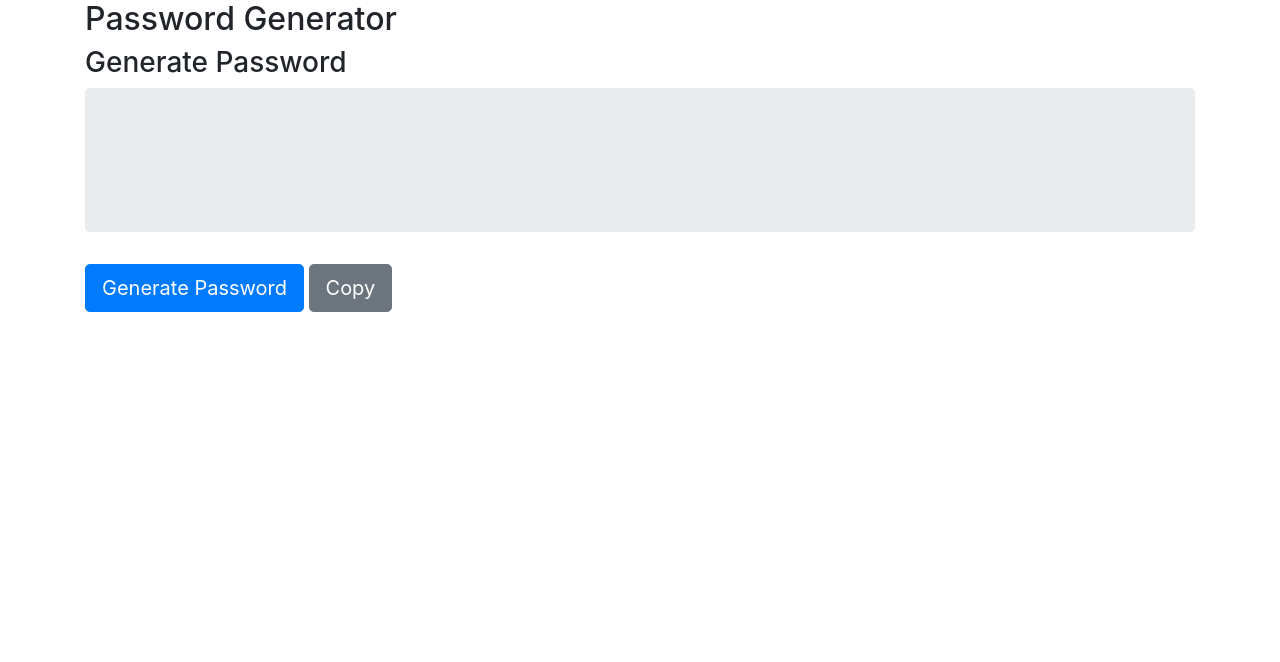
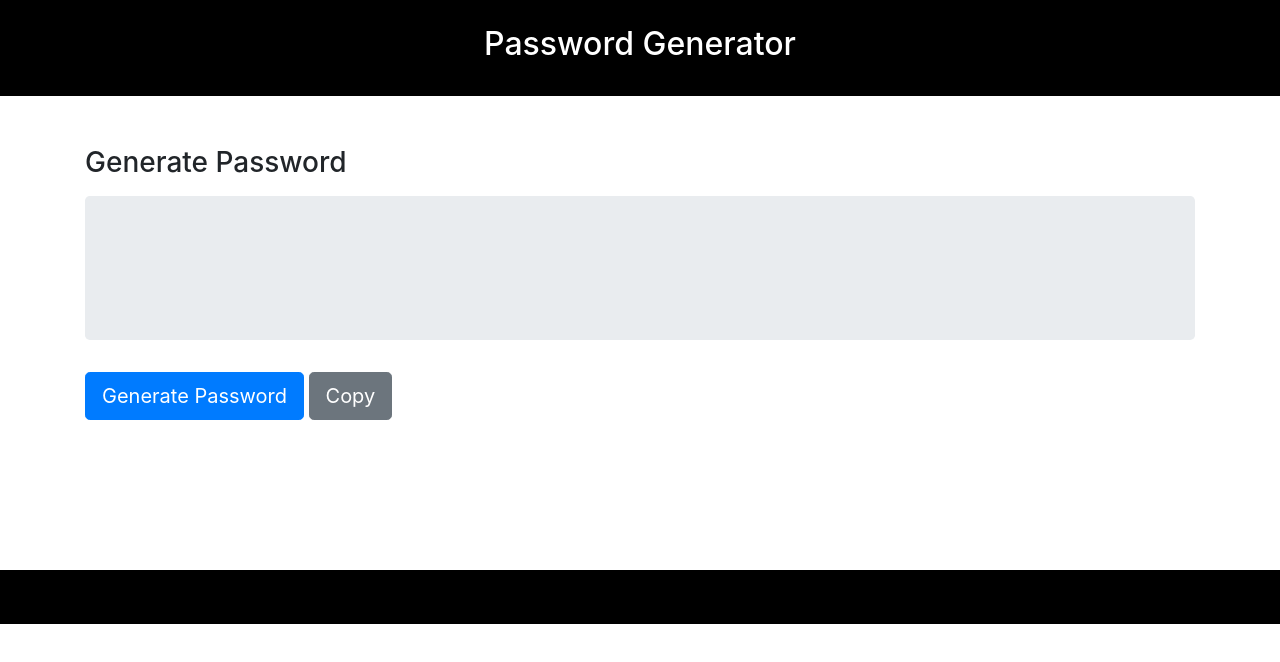
Before and after one commit to 7-Spades/Au-Homework-3, a plain HTML site: page index.html in a window 1280 px wide. Drawn offline with nearby package versions, Linux system fonts and the light colour scheme.

Commit message:
more style added

```diff
--- a/index.html
+++ b/index.html
@@ -5,20 +5,22 @@
     <meta name="viewport" content="width=device-width, initial-scale=1.0">
     <meta http-equiv="X-UA-Compatible" content="ie=edge">
     <link rel="stylesheet" href="https://stackpath.bootstrapcdn.com/bootstrap/4.4.1/css/bootstrap.min.css" integrity="sha384-Vkoo8x4CGsO3+Hhxv8T/Q5PaXtkKtu6ug5TOeNV6gBiFeWPGFN9MuhOf23Q9Ifjh" crossorigin="anonymous">
+    <link rel="stylesheet" href="style.css">
     <title>Password Generator</title>
 </head>
 
 <body>
-    <div class="container">
-        <div class="row">
-            <div class="col">
-                <h2>Password Generator</h2>
+    <header class="head">
+    <div class="container-12">
+        <div class="row justify-content-center">
+            <div class="justify-content-center">
+                <h2 >Password Generator</h2>
             </div>
         </div>
-
-
+    </header>
+<div class="container" id="panel">
         <div class="row">
-            <div class="col">
+            <div class="col pb-2">
                 <h3>Generate Password</h3>
             </div>
         </div>
@@ -43,8 +45,9 @@
 
         </div>
     </div>
-
-    <script text="text/javascript" src="script.js"></script>
+</div>
+<footer class="foot"></footer>
+<script text="text/javascript" src="script.js"></script>
 </body>
 
 </html>
```
